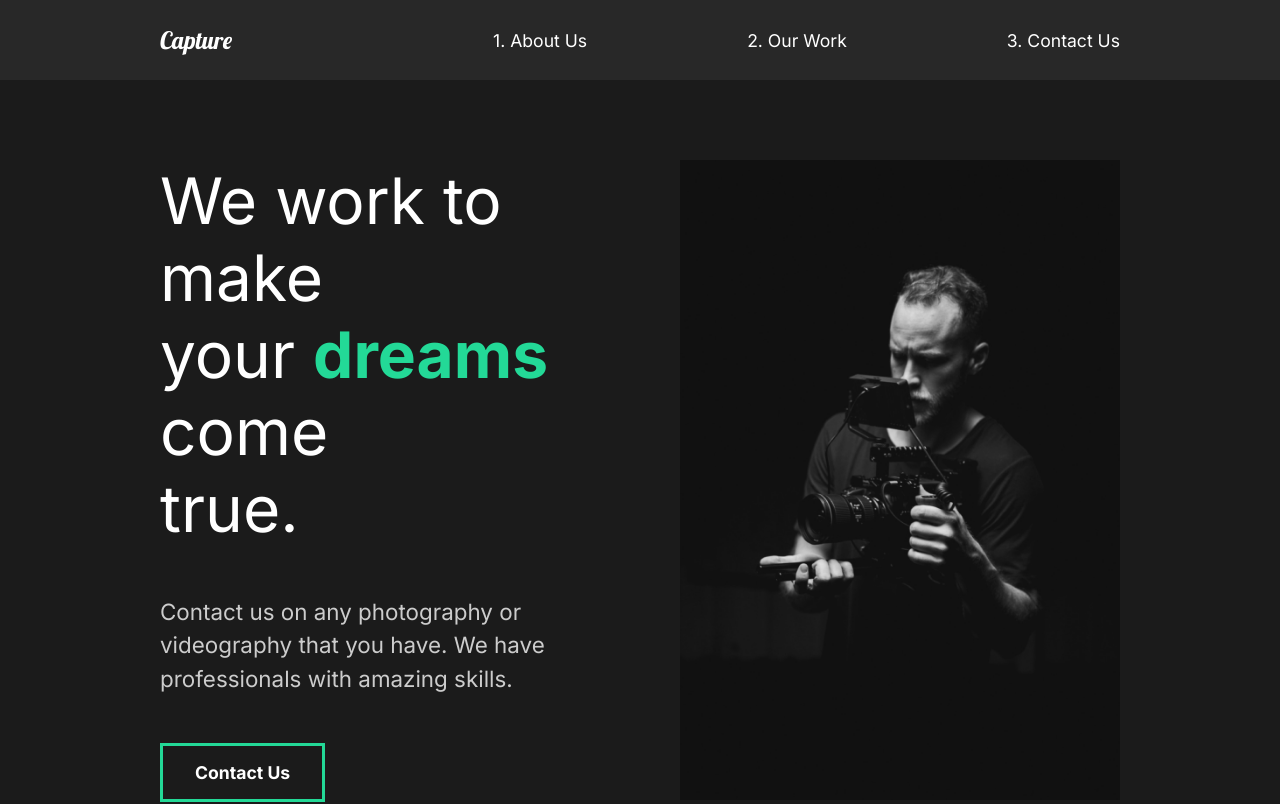
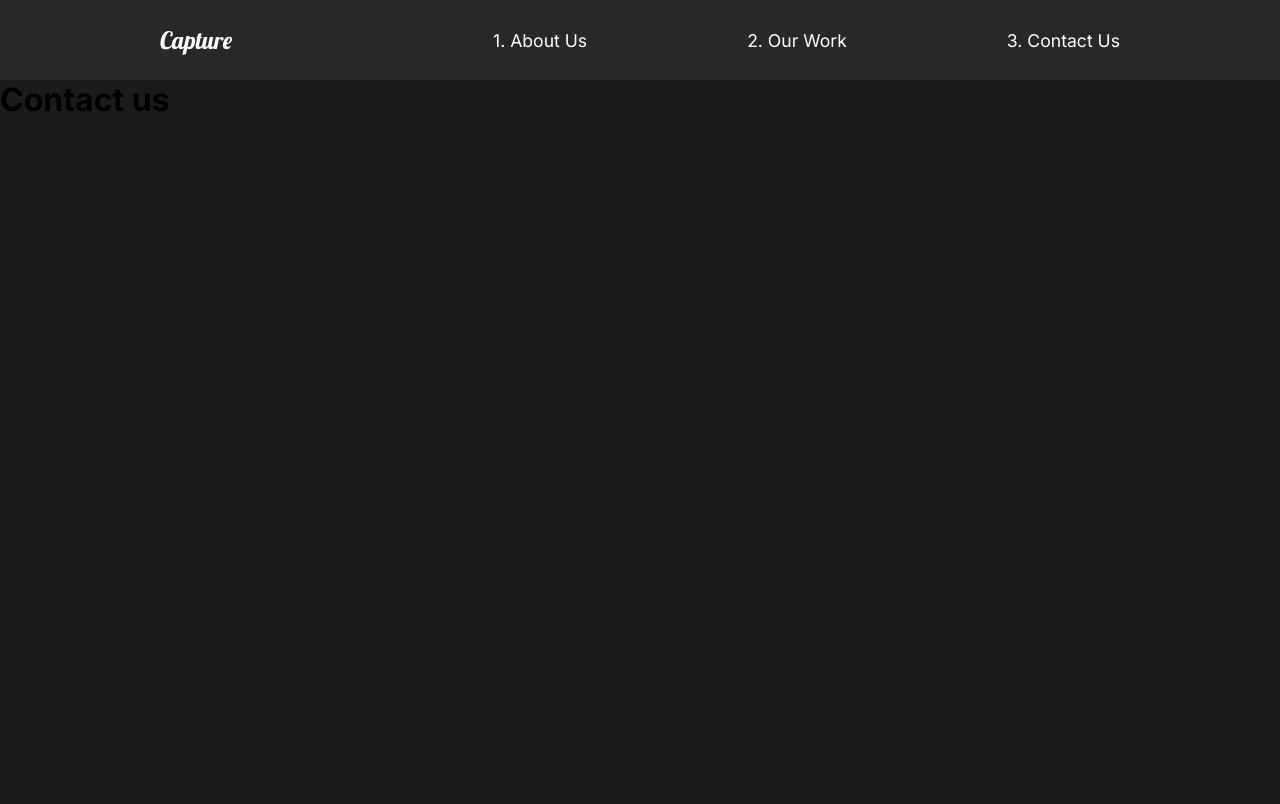
Before and after one commit to anirudh-jwala/capture-portfolio, a React (Create React App) app: page /contact in a window 1280 px wide. Shown: the top 804 px of the page. Built offline with nearby package versions, Linux system fonts and the light colour scheme.

Commit message:
Navigation along with routing

```diff
--- a/src/App.js
+++ b/src/App.js
@@ -2,6 +2,8 @@
 
 // Pages
 import AboutUs from "./pages/AboutUs";
+import OurWork from "./pages/OurWork";
+import ContactUs from "./pages/ContactUs";
 
 // Global Style
 import GlobalStyle from "./components/GlobalStyle";
@@ -9,12 +11,19 @@
 // Components
 import Nav from "./components/Nav";
 
+// Router
+import { Switch, Route } from "react-router-dom";
+
 const App = () => {
   return (
     <div className="App">
       <GlobalStyle />
       <Nav />
-      <AboutUs />
+      <Switch>
+        <Route path="/" component={AboutUs} exact />
+        <Route path="/work" component={OurWork} exact />
+        <Route path="/contact" component={ContactUs} exact />
+      </Switch>
     </div>
   );
 };
--- a/src/components/Nav.js
+++ b/src/components/Nav.js
@@ -1,24 +1,28 @@
 import React from "react";
 
+// Router
+import { Link } from "react-router-dom";
+
+// Styled Components
 import styled from "styled-components";
 
 const Nav = () => {
   return (
     <StyledNav>
       <h1>
-        <a id="logo" href="#">
+        <Link id="logo" to="/">
           Capture
-        </a>
+        </Link>
       </h1>
       <ul>
         <li>
-          <a href="#">1. About Us</a>
+          <Link to="/">1. About Us</Link>
         </li>
         <li>
-          <a href="#">2. Our Work</a>
+          <Link to="/work">2. Our Work</Link>
         </li>
         <li>
-          <a href="#">3. Contact Us</a>
+          <Link to="/contact">3. Contact Us</Link>
         </li>
       </ul>
     </StyledNav>
--- a/src/index.js
+++ b/src/index.js
@@ -1,11 +1,15 @@
-import React from 'react';
-import ReactDOM from 'react-dom';
+import React from "react";
+import ReactDOM from "react-dom";
 
-import App from './App';
+import { BrowserRouter } from "react-router-dom";
+
+import App from "./App";
 
 ReactDOM.render(
   <React.StrictMode>
-    <App />
+    <BrowserRouter>
+      <App />
+    </BrowserRouter>
   </React.StrictMode>,
-  document.getElementById('root')
+  document.getElementById("root")
 );
--- /dev/null
+++ b/src/pages/ContactUs.js
@@ -0,0 +1,11 @@
+import React from "react";
+
+const ContactUs = () => {
+  return (
+    <div>
+      <h1>Contact us</h1>
+    </div>
+  );
+};
+
+export default ContactUs;
--- /dev/null
+++ b/src/pages/OurWork.js
@@ -0,0 +1,11 @@
+import React from "react";
+
+const OurWork = () => {
+  return (
+    <div>
+      <h1>Our work</h1>
+    </div>
+  );
+};
+
+export default OurWork;
```
